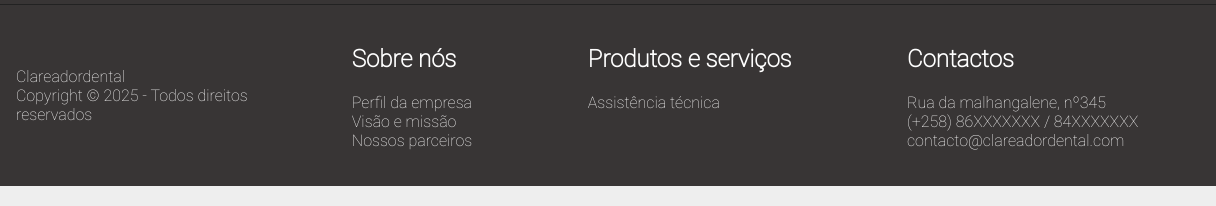
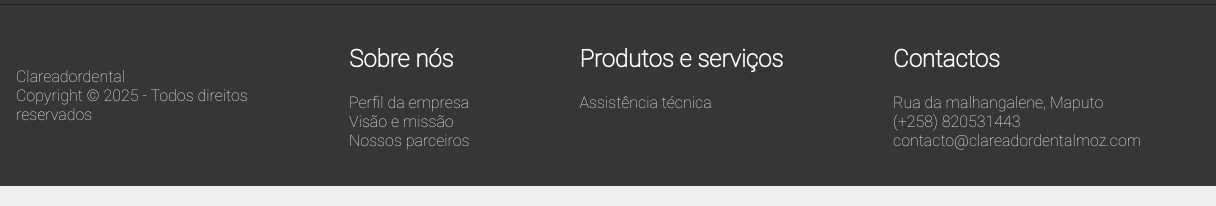
Before and after one commit to sairessy/clareador-dental, a plain HTML site: page about.html in a window 1280 px wide. Shown: the part 941-1147 px from the top of the page, 64-1280 px from the left. Drawn offline with Linux system fonts and the light colour scheme.

Commit message:
update contact details

```diff
--- a/about.html
+++ b/about.html
@@ -130,11 +130,9 @@
           <div class="contact">
             <h2>Contactos</h2>
             <ul>
-              <li>Rua da malhangalene, nº345</li>
-              <li>(+258) 86XXXXXXX / 84XXXXXXX</li>
-              <li>contacto@clareadordental.com</li>
-
-              <li></li>
+              <li>Rua da malhangalene, Maputo</li>
+              <li>(+258) 820531443</li>
+              <li>contacto@clareadordentalmoz.com</li>
             </ul>
           </div>
         </div>
```
Also changed, not shown: become-a-merchant.html (+3 -5 lines), index.html (+2 -4 lines).
